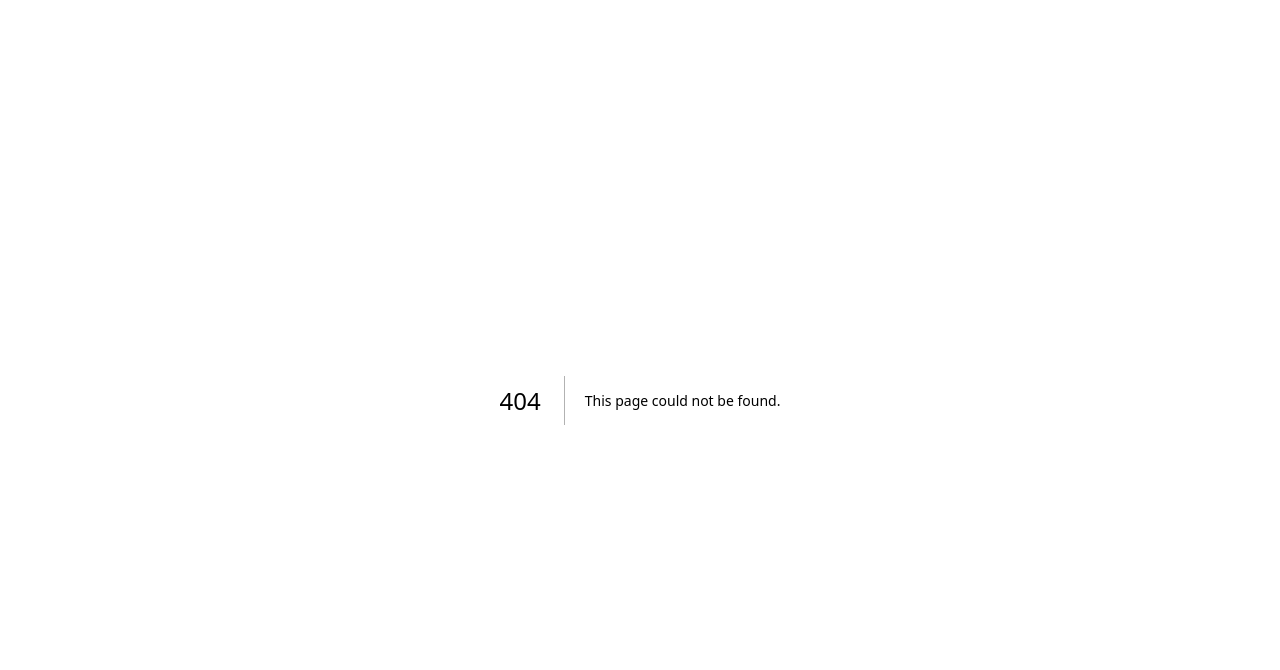
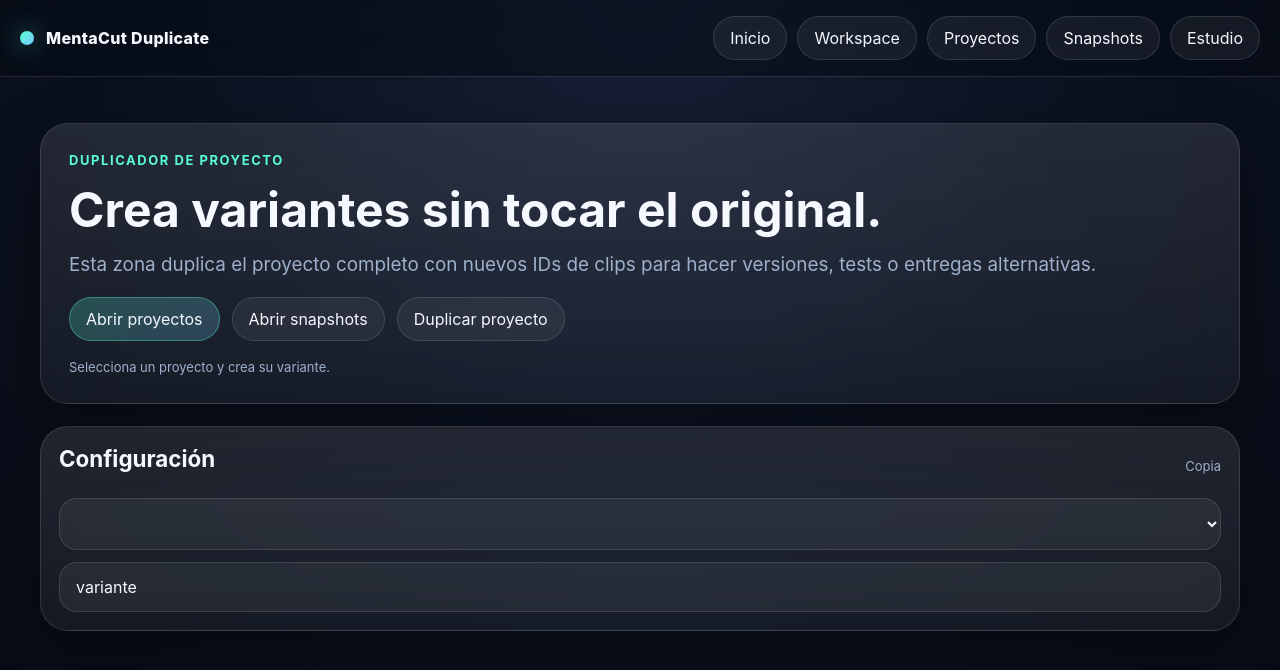
Before and after one commit to alain7224/MentaCut, a Next.js app: page /studio/duplicate in a window 1280 px wide. Before the commit this address had no page. Shown: the top 670 px of the page. Built offline with nearby package versions, Linux system fonts and the light colour scheme.

Commit message:
feat: add duplicate project route for quick variants

```diff
--- /dev/null
+++ b/app/studio/duplicate/page.tsx
@@ -0,0 +1,71 @@
+'use client'
+
+import Link from 'next/link'
+import { useEffect, useMemo, useState } from 'react'
+import { duplicateProject } from '@/lib/project-duplicate'
+import { readLocalProjects, writeLocalProjects, type LocalProject } from '@/lib/local-store'
+
+export default function StudioDuplicatePage() {
+  const [projects, setProjects] = useState<LocalProject[]>([])
+  const [activeProjectId, setActiveProjectId] = useState<string | null>(null)
+  const [suffix, setSuffix] = useState('variante')
+  const [status, setStatus] = useState('')
+
+  useEffect(() => {
+    const next = readLocalProjects()
+    setProjects(next)
+    setActiveProjectId(next[0]?.id ?? null)
+  }, [])
+
+  const activeProject = useMemo(() => projects.find((item) => item.id === activeProjectId) ?? null, [projects, activeProjectId])
+
+  function handleDuplicate() {
+    if (!activeProject) return
+    const copy = duplicateProject(activeProject, suffix)
+    const next = [copy, ...projects]
+    setProjects(next)
+    writeLocalProjects(next)
+    setStatus(`Proyecto duplicado: ${copy.name}`)
+  }
+
+  return (
+    <div className="page-shell">
+      <header className="topbar">
+        <div className="brand"><span className="brand-dot" /><span>MentaCut Duplicate</span></div>
+        <nav className="nav">
+          <Link href="/" className="nav-link">Inicio</Link>
+          <Link href="/studio/workspace" className="nav-link">Workspace</Link>
+          <Link href="/studio/projects" className="nav-link">Proyectos</Link>
+          <Link href="/studio/snapshots" className="nav-link">Snapshots</Link>
+          <Link href="/studio" className="nav-link">Estudio</Link>
+        </nav>
+      </header>
+      <main className="main">
+        <section className="section">
+          <div className="panel hero-copy">
+            <span className="eyebrow">Duplicador de proyecto</span>
+            <h1 className="title" style={{ fontSize: 'clamp(1.8rem, 4vw, 3rem)' }}>Crea variantes sin tocar el original.</h1>
+            <p className="sub">Esta zona duplica el proyecto completo con nuevos IDs de clips para hacer versiones, tests o entregas alternativas.</p>
+            <div className="action-row">
+              <Link href="/studio/projects" className="btn btn-primary">Abrir proyectos</Link>
+              <Link href="/studio/snapshots" className="btn">Abrir snapshots</Link>
+              <button className="btn" onClick={handleDuplicate} disabled={!activeProject}>Duplicar proyecto</button>
+            </div>
+            <div className="timeline-label">{status || 'Selecciona un proyecto y crea su variante.'}</div>
+          </div>
+        </section>
+        <section className="section">
+          <div className="panel timeline">
+            <div className="row-head"><h2 className="section-title">Configuración</h2><div className="timeline-label">Copia</div></div>
+            <div className="form">
+              <select className="input" value={activeProjectId ?? ''} onChange={(event) => setActiveProjectId(event.target.value)}>
+                {projects.map((project) => <option key={project.id} value={project.id}>{project.name} · {project.format}</option>)}
+              </select>
+              <input className="input" value={suffix} onChange={(event) => setSuffix(event.target.value)} placeholder="Sufijo de la variante" />
+            </div>
+          </div>
+        </section>
+      </main>
+    </div>
+  )
+}
```
